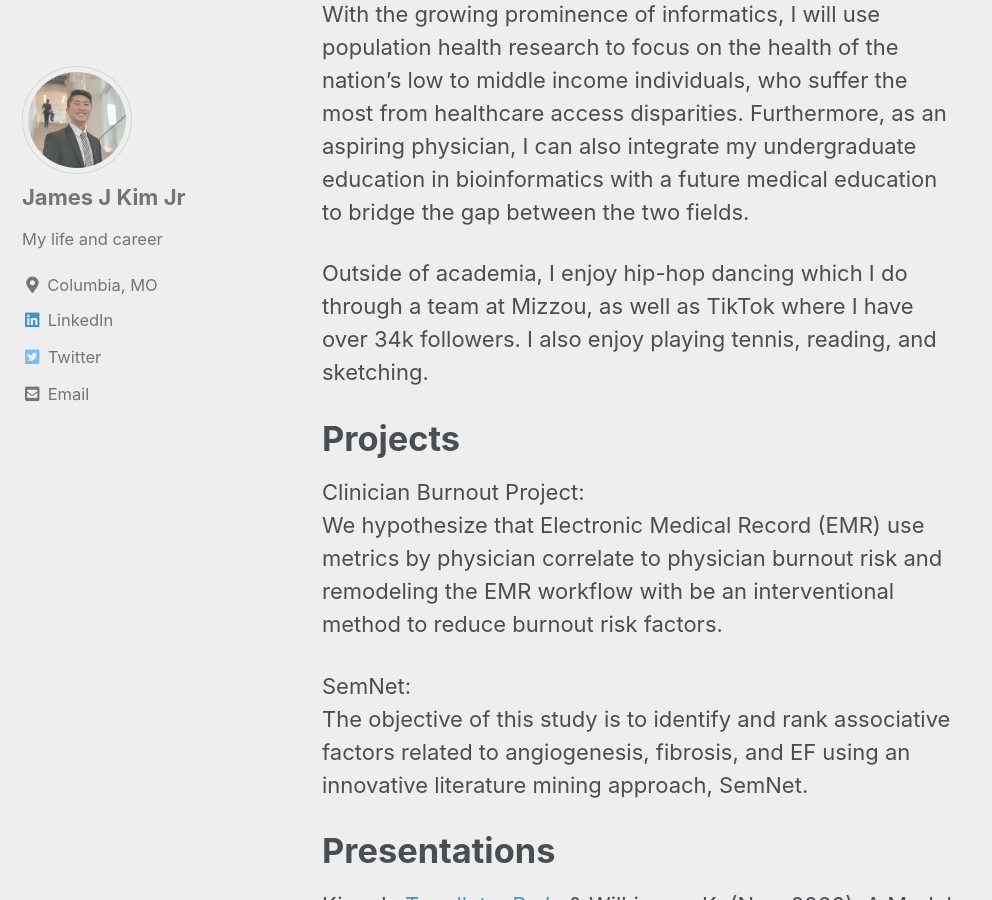
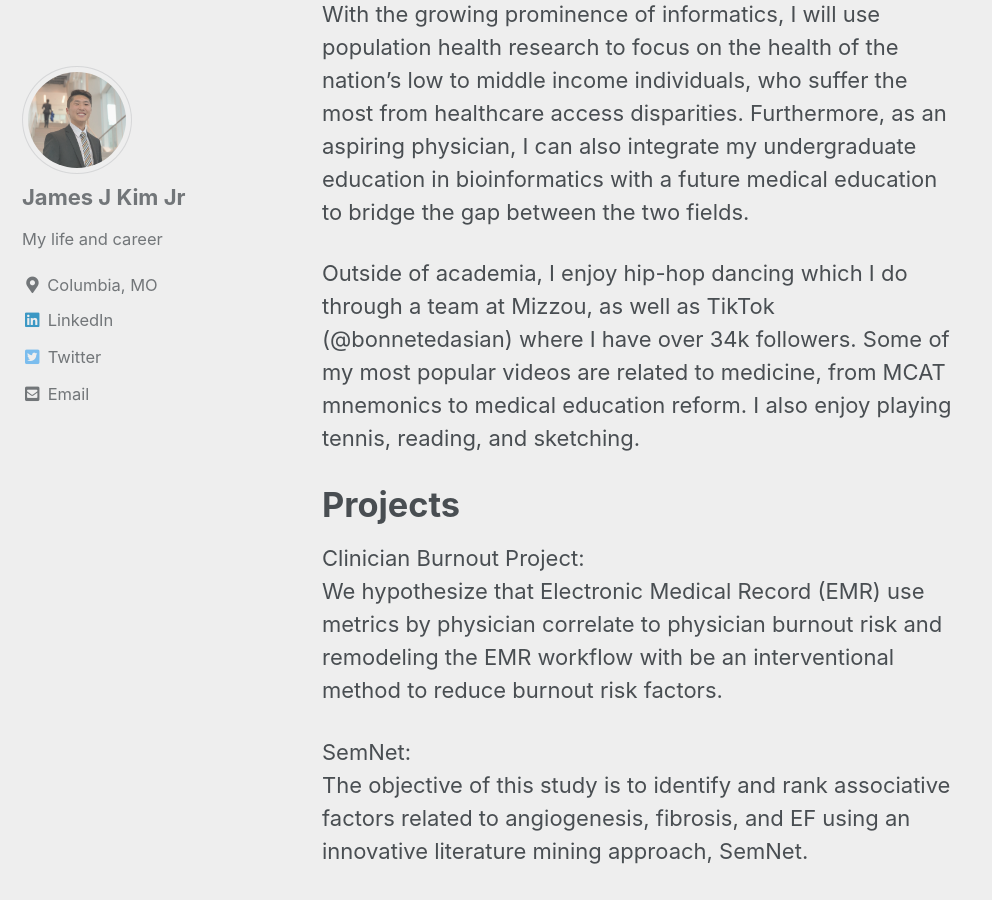
Before and after one commit to james113001/james113001.github.io, a Jekyll site: the page built from index.md, in a window 1280 px wide and 900 px high, scrolled down 493 px. Shown: the whole window, without its empty margins (0-992 px from the left). Built offline with Jekyll 4.4.1, drawn with Linux system fonts in a browser that asks for light colours; cached includes are drawn as plain includes; the list of posts is cut into pages by our own code.

Commit message:
Update index.md

```diff
--- a/index.md
+++ b/index.md
@@ -11,7 +11,7 @@ The past two summers, I conducted research in two labs: Georgia Institute of Tec
 
 With the growing prominence of informatics, I will use population health research to focus on the health of the nation’s low to middle income individuals, who suffer the most from healthcare access disparities. Furthermore, as an aspiring physician, I can also integrate my undergraduate education in bioinformatics with a future medical education to bridge the gap between the two fields.
 
-Outside of academia, I enjoy hip-hop dancing which I do through a team at Mizzou, as well as TikTok where I have over 34k followers. I also enjoy playing tennis, reading, and sketching.
+Outside of academia, I enjoy hip-hop dancing which I do through a team at Mizzou, as well as TikTok (@bonnetedasian) where I have over 34k followers. Some of my most popular videos are related to medicine, from MCAT mnemonics to medical education reform. I also enjoy playing tennis, reading, and sketching.
 
 # Projects
 Clinician Burnout Project:
```
